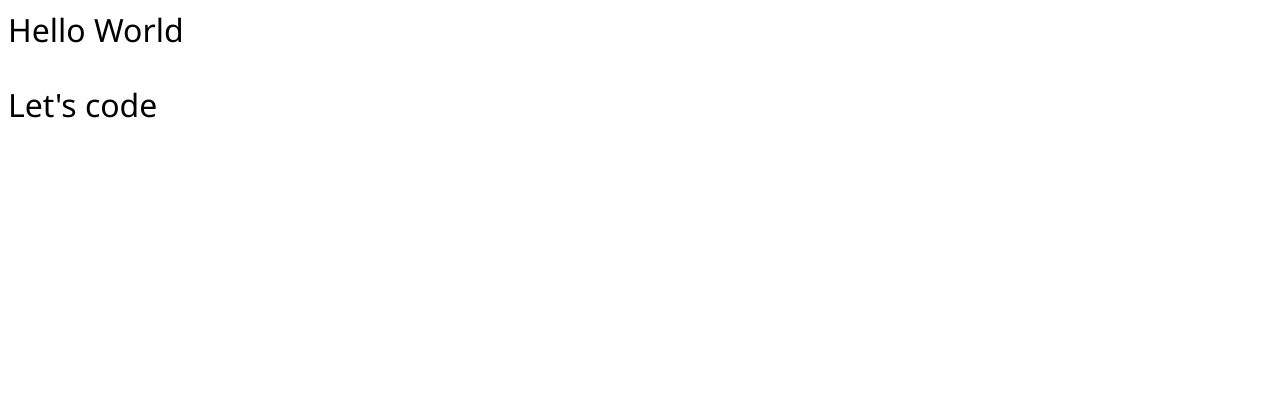
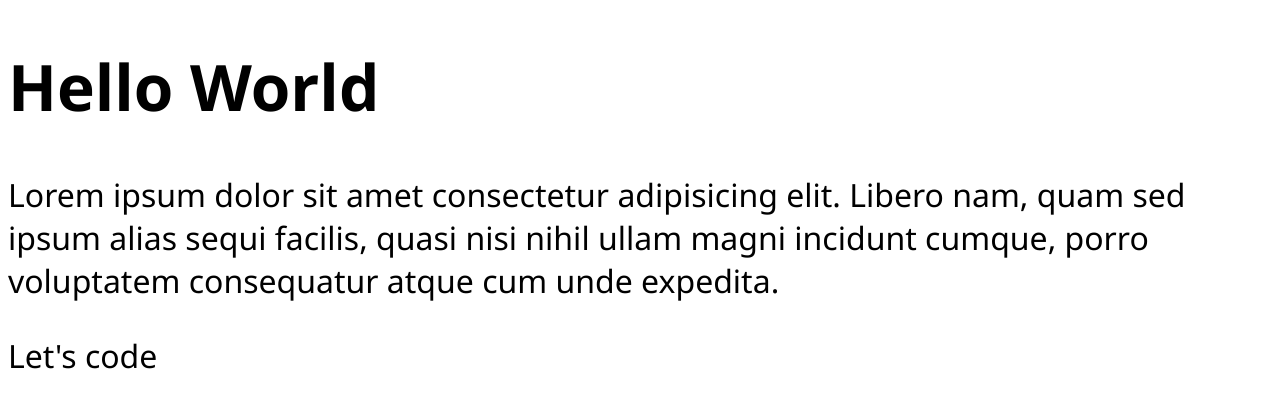
Before and after one commit to faithwest/180-Days-of-Code, a plain HTML site: page Day 1/index.html in a window 1280 px wide. Drawn offline with Linux system fonts and the light colour scheme.

Commit message:
day 3, filling gaps with lorem

```diff
--- a/Day 1/index.html
+++ b/Day 1/index.html
@@ -6,7 +6,10 @@
     <link rel="stylesheet" href="./styles.css">
     <title>Document</title>
     <!--title to be decided as I progress in classes -->
-</head> Hello World
+</head>
+<h1>Hello World</h1>
+<p>Lorem ipsum dolor sit amet consectetur adipisicing elit. Libero nam, quam sed ipsum alias sequi facilis, quasi nisi nihil ullam magni incidunt cumque, porro voluptatem consequatur atque cum unde expedita.</p>
+
 <body>
 <p>Let's code</p>
 </body>
```
